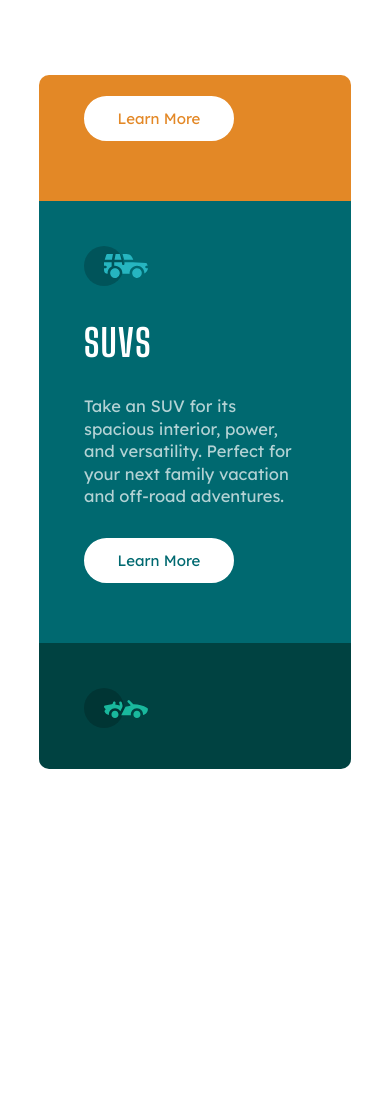
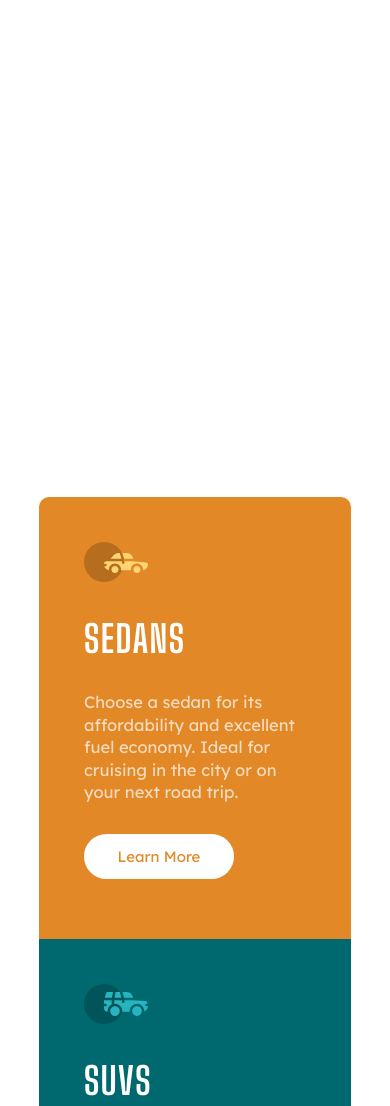
Before and after one commit to pierluromani/3-column-preview, a plain HTML site: page index.html in a window 390 px wide. Shown: the top 1106 px of the page. Before the commit the page ends 844 px from the top, so only its background shows below. Drawn offline with Linux system fonts and the light colour scheme.

Commit message:
Add files via upload

```diff
--- a/style.css
+++ b/style.css
@@ -124,8 +124,7 @@ button:hover {
 
 @media (max-width: 768px) {
    .card {
-      top: 5rem;
-      bottom: 5rem;
+      margin: 5rem 0;
       height: initial;
       width: 80vw;
       transform: translateX(-50%);
```
